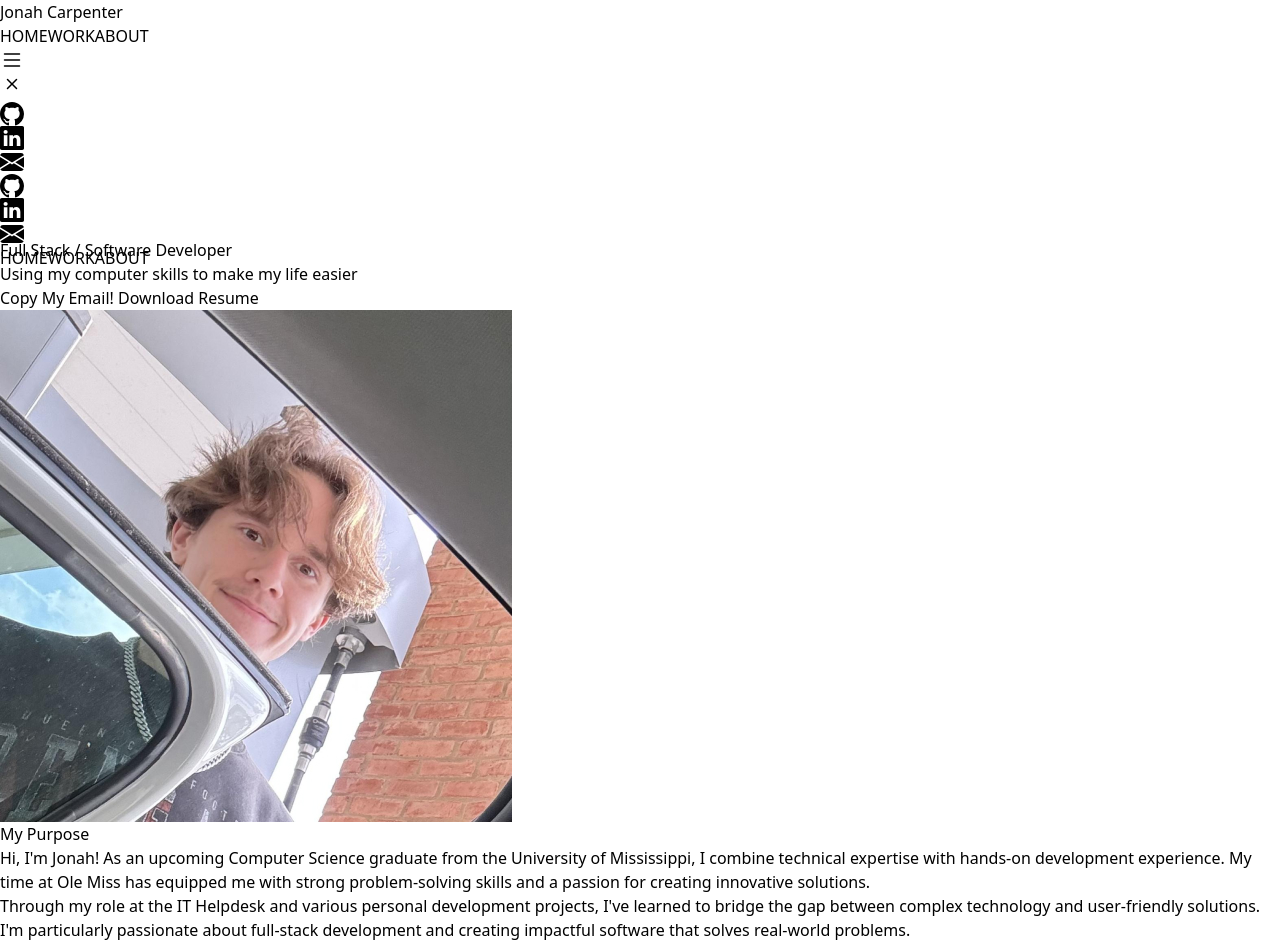
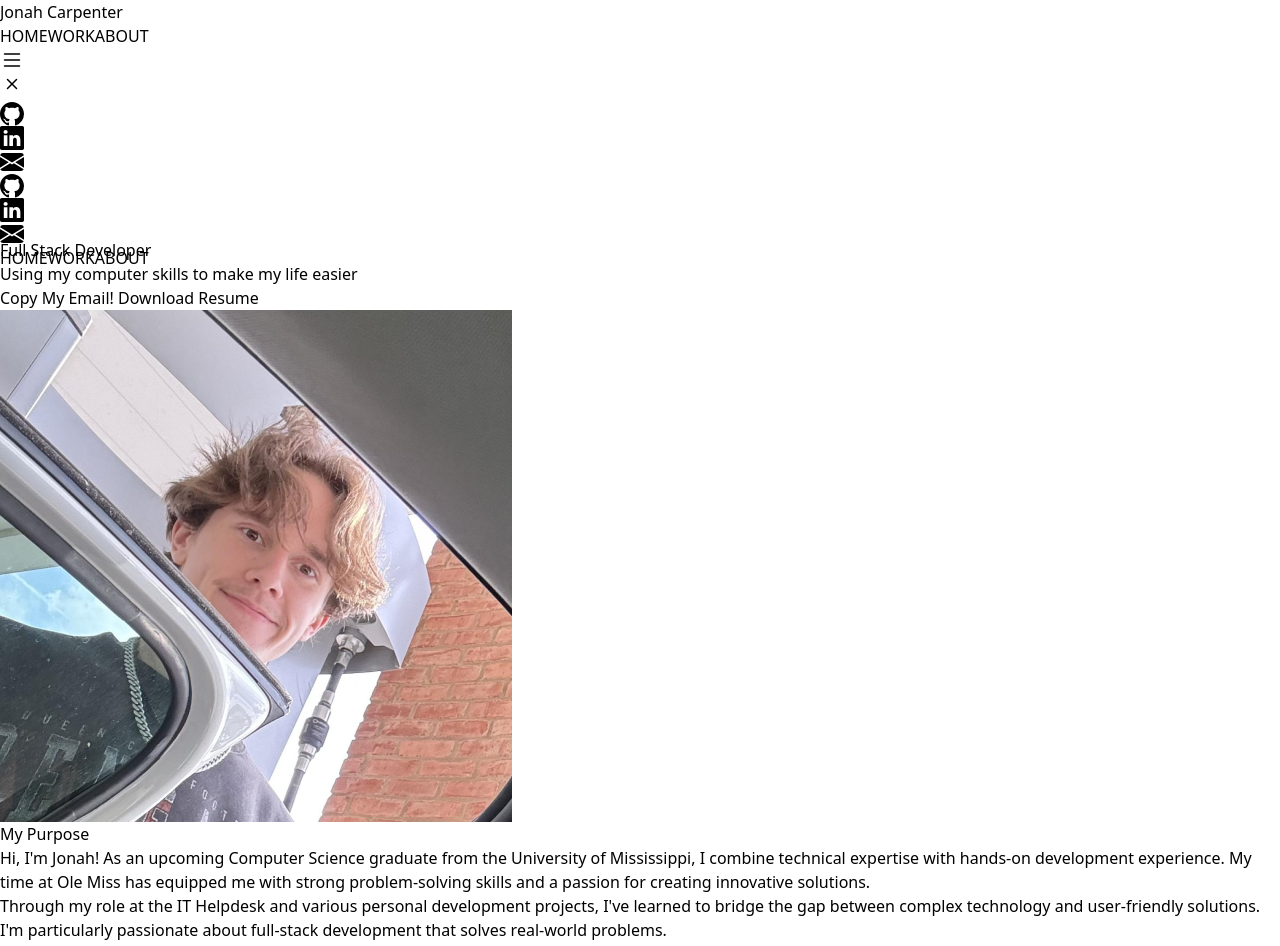
Before and after one commit to jonahgcarpenter/Portfolio, an Angular app: page / in a window 1280 px wide. Shown: the top 946 px of the page. Built offline with nearby package versions, Linux system fonts and the light colour scheme.

Commit message:
more uniform look

```diff
--- a/src/app/components/home/home.component.ts
+++ b/src/app/components/home/home.component.ts
@@ -13,14 +13,14 @@ interface Education {
   standalone: true,
   imports: [CommonModule],
   template: `
-    <section id="home" class="text-white py-12 px-4 sm:px-6 lg:px-8">
+    <section id="home" class="text-white py-12 px-4">
       <div class="max-w-6xl mx-auto">
         <!-- Hero Section -->
-        <div class="flex flex-col-reverse md:flex-row items-center justify-between gap-12">
-          <div class="flex-1 space-y-6">
+        <div class="flex flex-col-reverse md:flex-row items-center justify-between gap-8">
+          <div class="w-full space-y-6">
             <h1 class="text-4xl md:text-6xl font-bold leading-tight">
               <span class="text-transparent bg-clip-text bg-gradient-to-r from-purple-400 to-pink-400">
-                Full Stack / Software Developer
+                Full Stack Developer
               </span>
             </h1>
             <p class="text-xl text-gray-300">
@@ -43,7 +43,7 @@ interface Education {
               </a>
             </div>
           </div>
-          <div class="relative w-full md:w-1/2">
+          <div class="w-3/4 md:w-1/2 mx-auto">
             <div class="aspect-square rounded-full overflow-hidden border-4 border-pink-500/30 shadow-xl shadow-purple-500/20">
               <img
                 src="profilepic.jpg"
@@ -66,7 +66,7 @@ interface Education {
               </p>
               <p class="text-gray-300 leading-relaxed">
                 Through my role at the IT Helpdesk and various personal development projects, I've learned to bridge the gap between complex technology and user-friendly solutions. I'm particularly passionate
-                about full-stack development and creating impactful software that solves real-world problems.
+                about full-stack development that solves real-world problems.
               </p>
               <p class="text-gray-300 leading-relaxed">
                 In my free time, you can find me exploring new technologies, contributing to my open-source projects,
```
